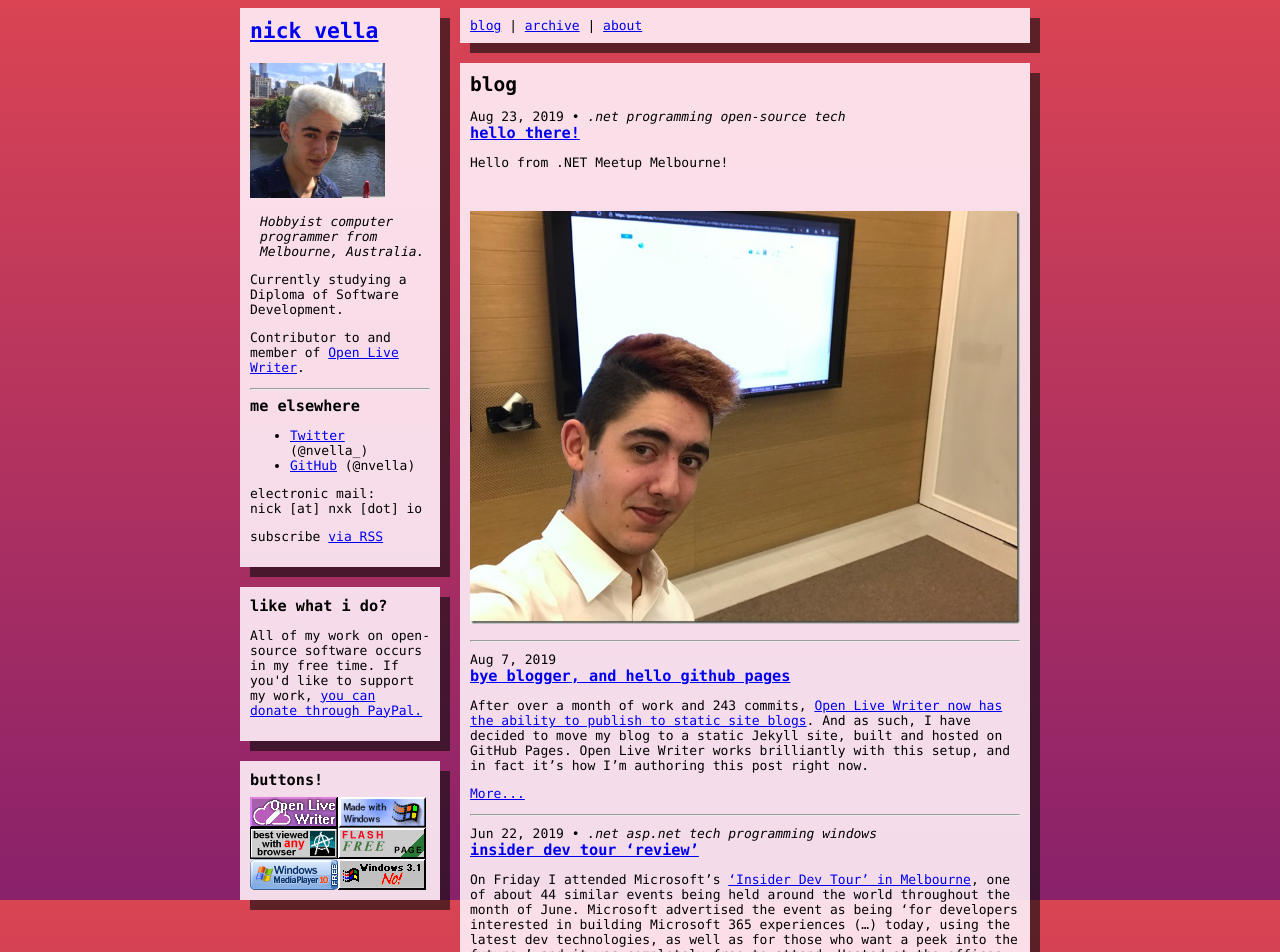
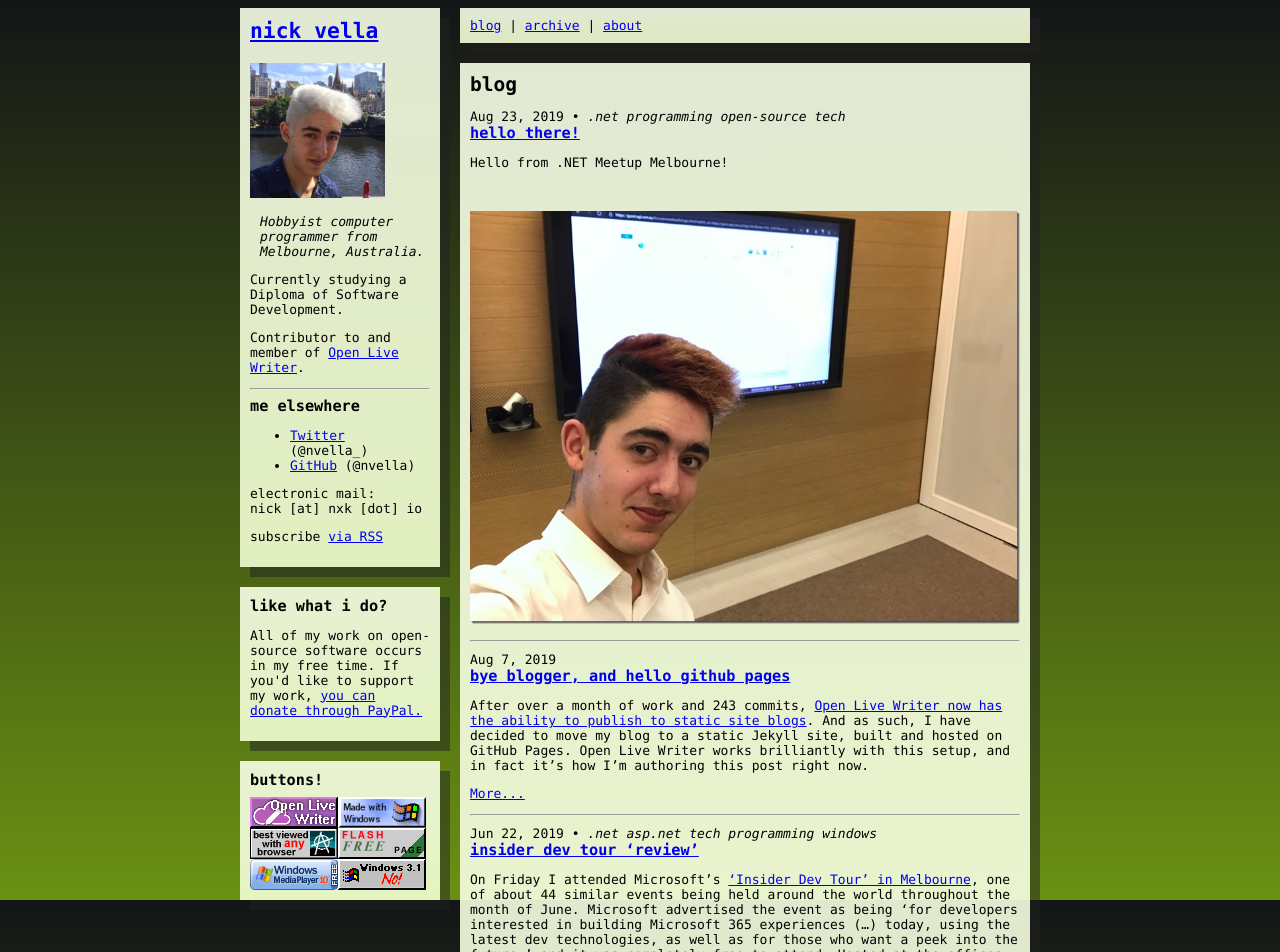
Before and after one commit to nvella/nvella.github.io, a Jekyll site: the page built from index.html, in a window 1280 px wide. Shown: the top 952 px of the page. Built offline with Jekyll 4.4.1, drawn with Linux system fonts in a browser that asks for light colours; the list of posts is cut into pages by our own code.

Commit message:
change colours again

```diff
--- a/_sass/theme.scss
+++ b/_sass/theme.scss
@@ -1,6 +1,6 @@
 body {
-    background: #DA4453;  /* fallback for old browsers */
-    background: linear-gradient(to top, #89216B, #DA4453); /* W3C, IE 10+/ Edge, Firefox 16+, Chrome 26+, Opera 12+, Safari 7+ */
+    background: #6A9113;  /* fallback for old browsers */
+    background: linear-gradient(to bottom, #141517, #6A9113); /* W3C, IE 10+/ Edge, Firefox 16+, Chrome 26+, Opera 12+, Safari 7+ */
     background-attachment: fixed;
 
     font-family: 'Consolas', monospace;
@@ -58,8 +58,10 @@ img {
 .col-box {
     width: 100%;
 
-    background-color: rgba(255, 240, 249, 0.9);
-    box-shadow: 10px 10px 0px 0px rgba(10, 10, 10, 0.6);
+    background: rgba(248, 255, 231, 0.9);
+    background: linear-gradient(to bottom, rgba(248, 255, 231, 0.9), rgba(242, 255, 211, 0.9)); /* W3C, IE 10+/ Edge, Firefox 16+, Chrome 26+, Opera 12+, Safari 7+ */
+
+    box-shadow: 10px 10px 0px 0px rgba(32, 32, 32, 0.5);
     box-sizing: border-box;
     display: inline-block;
 
```
